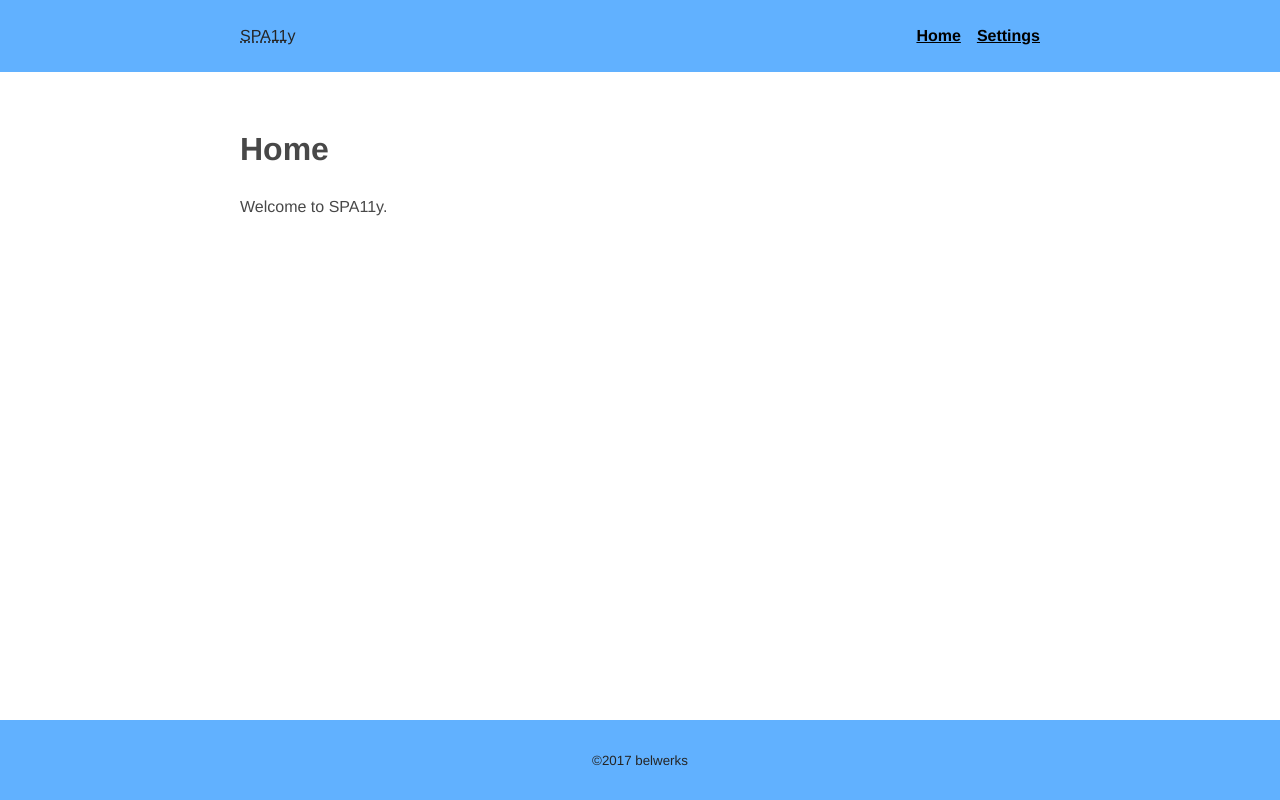
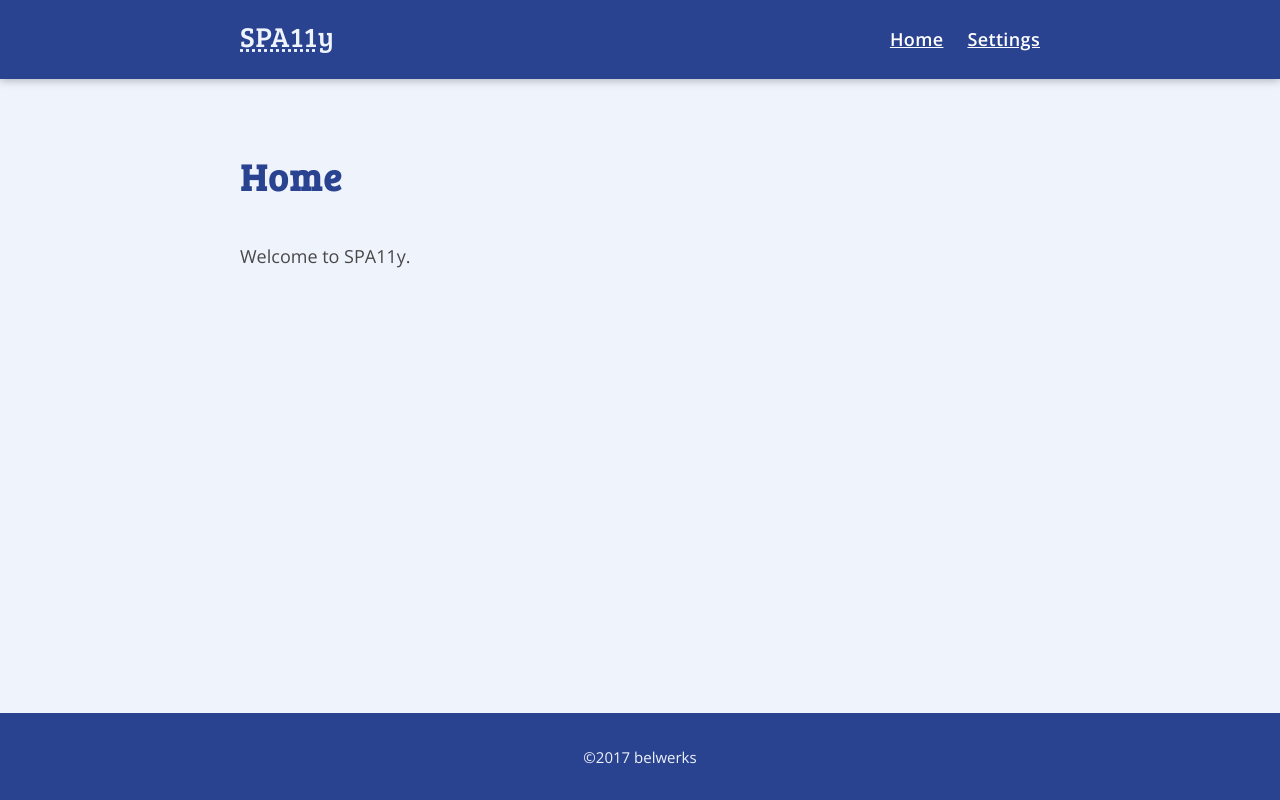
Before and after one commit to stephenbelyea/SPA11y, a React (Create React App) app: page / in a window 1280 px wide. Built offline with nearby package versions, Linux system fonts and the light colour scheme.

Commit message:
Colours and font styling.

```diff
--- a/src/components/Header.js
+++ b/src/components/Header.js
@@ -3,7 +3,7 @@ import { Link } from 'react-router-dom';
 
 
 const Header = props => (
-  <header div id="header" role="banner">
+  <header id="header" role="banner">
     <div className="container">
       <p id="branding">
         <abbr title="Single Page Application Accessibility">SPA11y</abbr>
--- a/src/views/app.css
+++ b/src/views/app.css
@@ -1,8 +1,21 @@
+/*
+  Dark blue: #294390
+  Link blue: #4169E1
+  Light blue: #D9E1F9
+  Body grey: #484848
+  White: #EFF3FC
+  Bright white: #FFFFFF
+ */
+
+@import url('https://fonts.googleapis.com/css?family=Open+Sans:400,600|Bree+Serif');
+
 #app {
-  font-family: Helvetica, Arial, sans-serif;
-  font-size: 100%;
+  font-family: 'Open Sans', sans-serif;
+  font-weight: 400;
+  font-size: 18px;
   line-height: 1.5;
   color: #484848;
+  background: #EFF3FC;
   height: auto;
   min-height: 100vh;
   margin: 0 auto;
@@ -12,11 +25,47 @@
                   "footer" auto;
 }
 
+
+h1, h2, h3, #branding {
+  font-family: 'Bree Serif', serif;
+  letter-spacing: .035em;
+}
+
+h1, h2 {
+  color: #294390;
+  margin: 1em 0;
+}
+h1 {
+  font-size: 2.35rem;
+}
+h2 {
+  font-size: 1.85rem;
+}
+h3 {
+  font-size: 1.5rem;
+}
+
+p {
+  margin: 1em 0;
+}
+
 a {
-  color: royalblue;
-  font-weight: bold;
+  font-weight: 600;
   text-decoration: underline;
   transition: color .2s;
+}
+.view a {
+  color: #4169E1;
+}
+.view a:hover, .view a:focus {
+  color: #294390;
+}
+#header a, #footer a {
+  color: #FFFFFF;
+}
+#header a:hover, #header a:focus,
+#footer a:hover, #footer a:focus {
+  color: #D9E1F9;
 }
 
 .container {
@@ -26,27 +75,25 @@ a {
 }
 
 #header, #footer {
-  background: #61B1FF;
-  color: #252525;
-}
-
-#header a, #footer a {
-  color: black;
-}
-#header a:hover, #header a:focus,
-#footer a:hover, #footer a:focus {
-  color: #252525;
+  background: #294390;
+  color: #EFF3FC;
 }
 
 #header {
   grid-area: header;
   padding: .5rem 0;
+  box-shadow: 0 .1rem .5rem rgba(0, 0, 0, .25);
 }
 
 #header .container {
   display: flex;
   justify-content: space-between;
   align-items: center;
+}
+
+#branding {
+  font-size: 1.75rem;
+  margin: .25em 0 .5em;
 }
 
 #header nav ul {
@@ -56,10 +103,11 @@ a {
   display: flex;
   justify-content: flex-end;
   align-items: center;
+  letter-spacing: .02em;
 }
 
 #header nav li {
-  margin-left: 1rem;
+  margin-left: 1.5rem;
 }
 
 .view {
```
